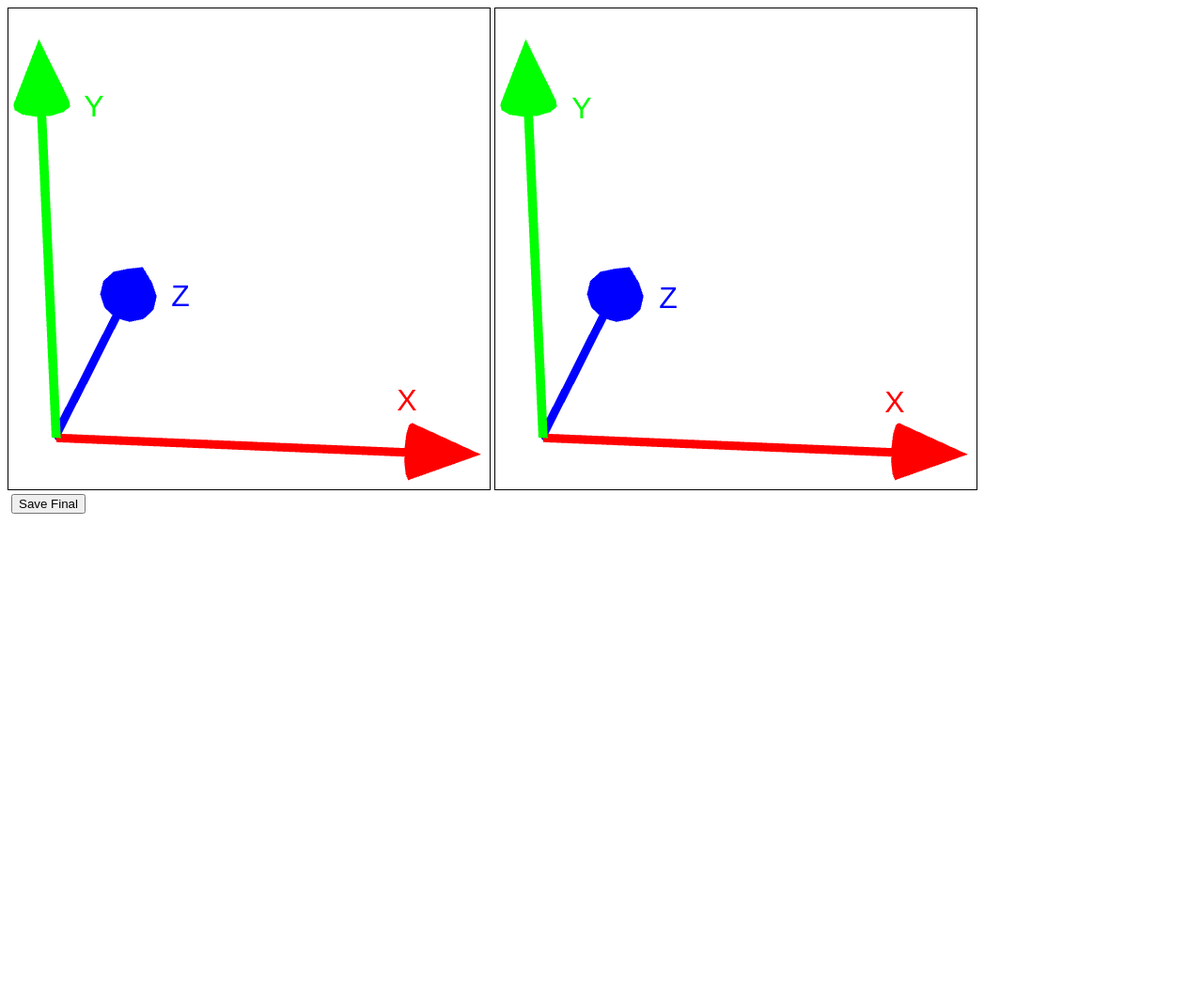
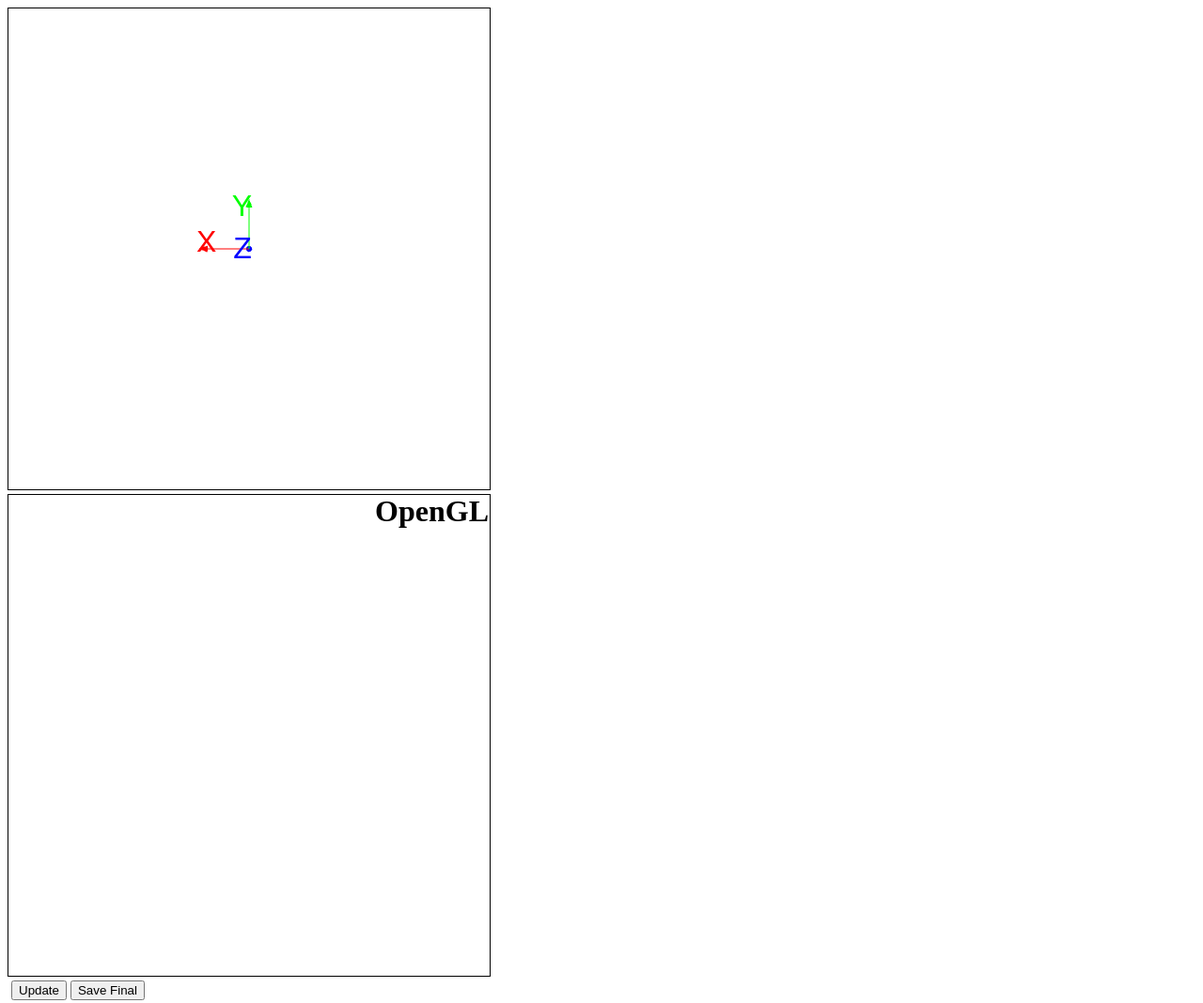
Before and after one commit to pgw00k/web_drawer, a website built with webpack: page src/page/tjs_axe/index.html in a window 1280 px wide. Shown: the whole page at 94% size. Before the commit the page ends 800 px from the top, so only its background shows below. Built offline with nearby package versions, Linux system fonts and the light colour scheme.

Commit message:
绘图的一些功能更新

```diff
--- a/build_module/FileHelper.js
+++ b/build_module/FileHelper.js
@@ -8,11 +8,9 @@ module.exports={
 
 		for (let i = 0; i < rs.length; i++) {
 			let r = rs[i];
-			let fp = path.join(root, r.name);
+			let fp = path.join(r.path, r.name);
 			if (r.isFile() && reg.test(r.name)) {
 				result.push(fp);
-			} else if (r.isDirectory()) {
-				get_all_file(fp, op, key, result);
 			}
 		}
 	}
--- a/build_module/entry_builder.js
+++ b/build_module/entry_builder.js
@@ -13,6 +13,11 @@ const srcDir = path.resolve(__dirname, '../src');
 function get_all_lib(entry)
 {
 	let root = path.resolve(__dirname, '../src/lib');
+	if(!fs.existsSync(root))
+	{
+		console.warn(`Lib ${root} is not exist!`);
+		return;
+	}
 	console.log(`Find all lib js in ${root}`);
 	let results = [];
 	FileHelper.get_all_file(root, SearchOption, fileExt, results);
--- a/src/page/tjs_axe/index.html
+++ b/src/page/tjs_axe/index.html
@@ -16,15 +16,29 @@
 				padding: 2px;
 				background:transparent;
 			}
+			h1{
+				margin: 0;
+				position: absolute;
+				top: 0;
+				right: 0;
+			}
+			.view{
+				position: relative;
+			}
 		</style>
 	</head>
 	<body>
 
 		<div id="container">
 			<canvas id = "threeScene"></canvas>
-			<canvas id = "finalView"></canvas>
+			<div id="finalView" class="view" style="width: 512px;">
+				<h1>OpenGL</h1>
+				<canvas id = "finalCanvas"></canvas>
+			</div>
+
 		</div>
 		<img src="" id="imageTest"/>
+		<button id="btnUpdate"> Update </button>
 		<button id="btnSave"> Save Final </button>
 		<script type="text/javascript" src="tjs_axe/main.js"></script>
 	</body>
--- a/src/page/tjs_axe/main.js
+++ b/src/page/tjs_axe/main.js
@@ -1,8 +1,10 @@
 import * as THREE from 'three';
 import {
 	CSS2DRenderer,
-	CSS2DObject
+	CSS2DObject,
 } from 'three/examples/jsm/renderers/CSS2DRenderer.js';
+
+import {OrbitControls} from 'three/examples/jsm/controls/OrbitControls.js';
 
 import html2canvas from 'html2canvas';
 
@@ -10,8 +12,8 @@ import {
 	BaseLine
 } from './BaseLine.js';
 
-let cameraPersp, cameraOrtho, currentCamera;
-let scene, renderer, control, orbit, labelRenderer, loadedFont;
+let cameraPersp, cameraOrtho, currentCamera,AxeTarget;
+let scene, renderer, control, labelRenderer, loadedFont;
 
 let layer2dImage = new Image();
 let layerMainImage = new Image();
@@ -20,6 +22,10 @@ let DateTime = new Date();
 let DowonloadLink = document.createElement("a"); // 创建一个a标签
 
 let finalCanvas,finalViewCtx;
+
+// 更新最终贴图时的顺序，为0时说明更新完毕
+let UpdateProcess = 0;
+let IsCheckUpdate = false;
 
 let h2cSetting={
 		scale: 1, // 数值越大生成的图片越清晰
@@ -32,14 +38,15 @@ let h2cSetting={
 		scrollX: 0,
 		scrollY: 0, // 关键代码
 		height: renderSize.y, // 加高度，避免截取不全
-		backgroundColor: null // 保证获取的图片是透明的
+		//backgroundColor: null // 保证获取的图片是透明的
+		backgroundColor: 'white' // 保证获取的图片是白底的
 };
 
 function create() {
-	let baseLine = new BaseLine();
-	scene.add(baseLine);
+	AxeTarget = new BaseLine();
+	scene.add(AxeTarget);
 
-	baseLine.scale.set(-1, 1, 1);
+	AxeTarget.scale.set(-1, 1, -1);
 }
 
 function init() {
@@ -51,10 +58,9 @@ function init() {
 	cameraOrtho = new THREE.OrthographicCamera(-orthoWidth * aspect, orthoWidth * aspect, orthoWidth, -orthoWidth, 0.01,
 		30000);
 	cameraOrtho.zoom = 1.2;
-	currentCamera = cameraOrtho;
+	currentCamera = cameraPersp;
 
-	currentCamera.position.set(-0.55, 0.82,-1.2);
-	currentCamera.rotation.set(-2.73,-0.2, -3.1);
+	currentCamera.position.z = 5;
 
 	currentCamera.updateProjectionMatrix();
 
@@ -75,11 +81,10 @@ function init() {
 	});
 	renderer.setPixelRatio(1);
 	renderer.setSize(renderSize.x, renderSize.y);
-	//document.getElementById('container').appendChild(renderer.domElement);
 
 	scene = new THREE.Scene();
 
-	finalCanvas = document.getElementById('finalView');
+	finalCanvas = document.getElementById('finalCanvas');
 	finalViewCtx = finalCanvas.getContext('2d');
 
 	finalCanvas.setAttribute('width',renderSize.x);
@@ -88,29 +93,26 @@ function init() {
 	layer2dImage.onload = () => {
 		finalViewCtx.drawImage(layer2dImage,0,0);
 		console.log("Update layer2dImage");
+		checkFinishUpdate();
 	};
 
 	layerMainImage.onload = () => {
 		finalViewCtx.drawImage(layerMainImage,0,0);
 		console.log("Update layerMainImage");
+		checkFinishUpdate();
 	};
+	create();
 
-	create();
+	control = new OrbitControls(currentCamera,document.getElementById('labelLayer'));
+	render();
 }
 
 function render() {
+	requestAnimationFrame(render);
+	control.update();
 	renderer.render(scene, currentCamera);
 	labelRenderer.render(scene, currentCamera);
-}
-
-function firstRender()
-{
-	render();
-
-	const rect = document.getElementById("labelLayer").getBoundingClientRect();
-	h2cSetting.scrollY = rect.bottom;
-	h2cSetting.height = rect.height;
-	updateNode();
+	// updateNode();
 }
 
 function saveFile(dataURL,fileName="CaptureNode_" + DateTime.getTime()+".png")
@@ -132,8 +134,14 @@ function saveNode() {
 function updateNode()
 {
 	const target = document.getElementById("labelLayer");
+	const rect = target.getBoundingClientRect();
+	h2cSetting.scrollY = rect.bottom;
+	h2cSetting.height = rect.height;
+
+
 	// 生成图片并上传到数据库保存
 	html2canvas(target, h2cSetting).then((canvas) => {
+
 		let dataURL = canvas.toDataURL("image/png"); // 拿到数据流
 		layer2dImage.src=dataURL;
 
@@ -143,13 +151,27 @@ function updateNode()
 }
 
 function saveFinalView() {
-	let target = document.getElementById("finalView");
-	let dataURL = target.toDataURL("image/png");
-	saveFile(dataURL);
+	IsCheckUpdate=true;
+	UpdateProcess=2;
+	updateNode();
+}
+
+function checkFinishUpdate()
+{
+	if(!IsCheckUpdate){return;}
+	UpdateProcess--;
+	if(UpdateProcess == 0)
+	{
+		IsCheckUpdate = false;
+		html2canvas(document.getElementById("finalView"), h2cSetting).then((canvas) => {
+			let dataURL = canvas.toDataURL("image/png"); // 拿到数据流
+			saveFile(dataURL);
+		});
+	}
 }
 
 
 init();
-firstRender();
 
 document.getElementById("btnSave").addEventListener('click', saveFinalView);
+document.getElementById("btnUpdate").addEventListener('click', updateNode);
```
